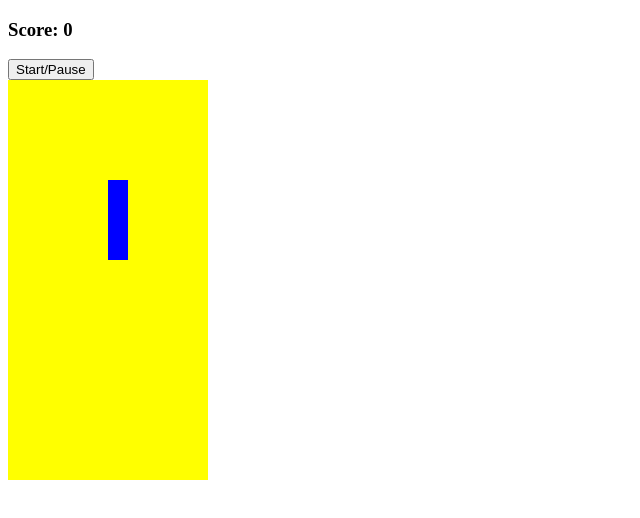
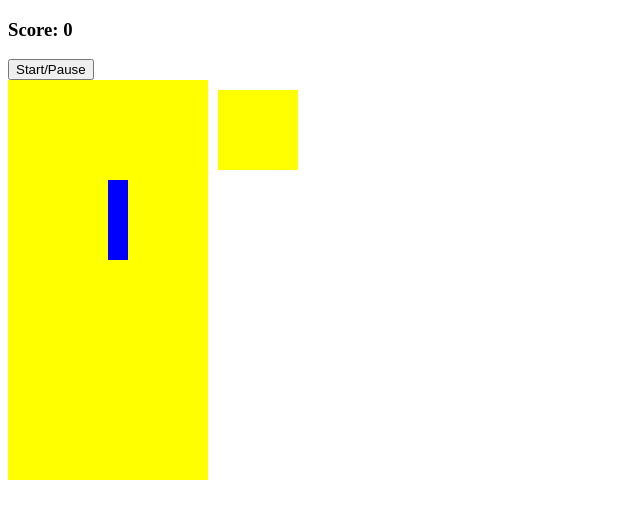
Before and after one commit to Hubbsy/tetris, a website: page index.html in a window 1280 px wide. Shown: the whole page, without its empty margins (0-640 px from the left). Drawn offline with Linux system fonts and the light colour scheme.

Commit message:
added styling for container and new mini grid

```diff
--- a/style.css
+++ b/style.css
@@ -15,3 +15,21 @@
 .tetromino {
   background-color: blue;
 }
+
+.mini-grid {
+  height: 80px;
+  width: 80px;
+  display: flex;
+  flex-wrap: wrap;
+  margin: 10px;
+  background-color: yellow;
+}
+
+.mini-grid div {
+  height: 20px;
+  width: 20px;
+}
+
+.container {
+  display: flex;
+}
```
